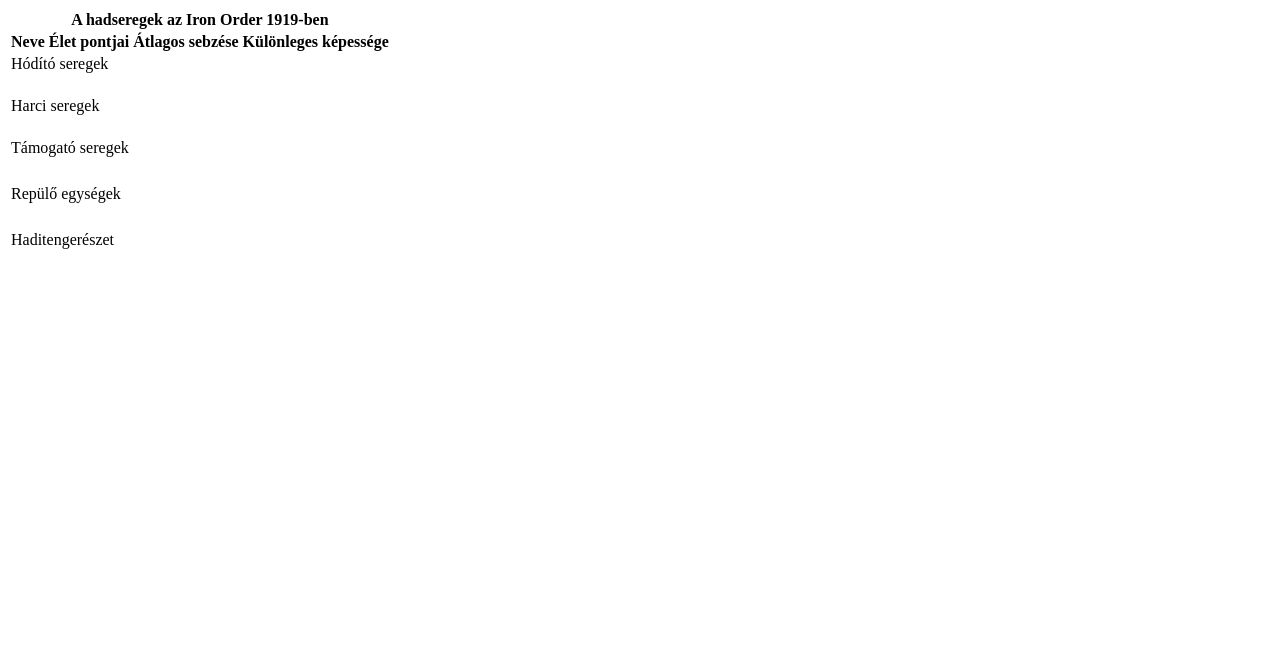
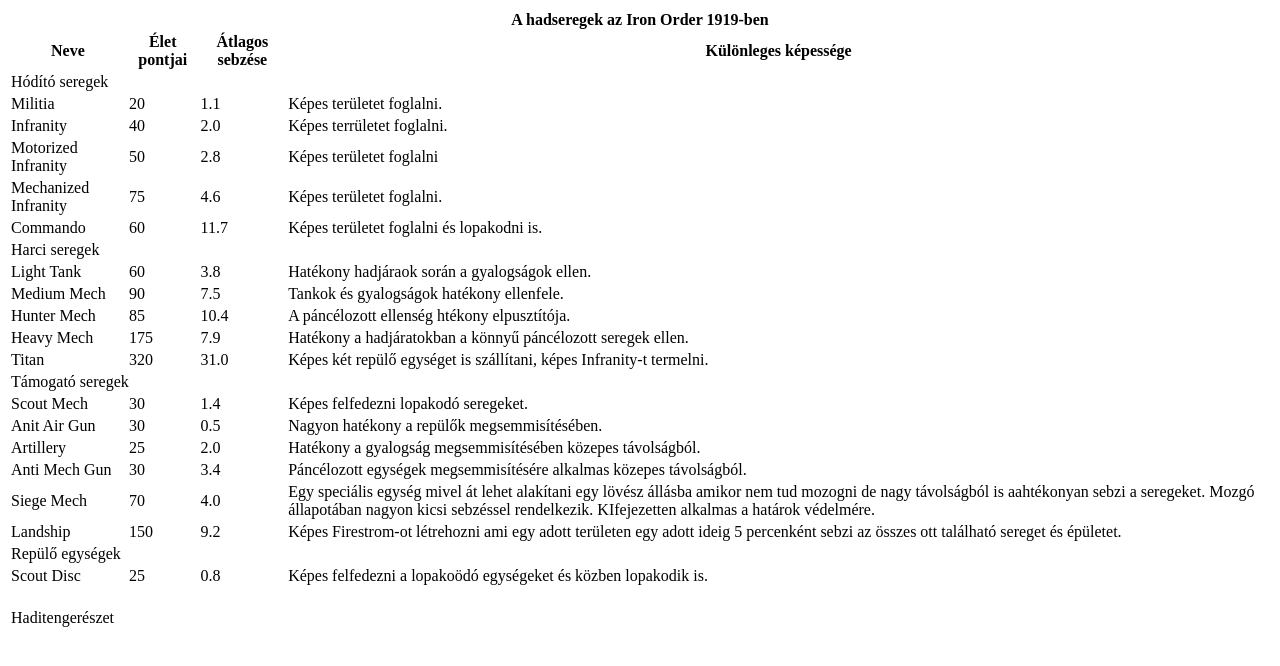
Before and after one commit to Nemedi-VargaMate/Nemedi-VargaMate-webprojekt, a plain HTML site: page HTMLs/hadseregek.html in a window 1280 px wide. Drawn offline with Linux system fonts and the light colour scheme.

Commit message:
Update hadseregek.html

```diff
--- a/HTMLs/hadseregek.html
+++ b/HTMLs/hadseregek.html
@@ -23,115 +23,115 @@
                 <td colspan="4">Hódító seregek</td>
             </tr>
             <tr>
-                <td></td>
-                <td></td>
-                <td></td>
-                <td></td>
+                <td>Militia</td>
+                <td>20</td>
+                <td>1.1</td>
+                <td>Képes területet foglalni.</td>
             </tr>
             <tr>
-                <td></td>
-                <td></td>
-                <td></td>
-                <td></td>
+                <td>Infranity</td>
+                <td>40</td>
+                <td>2.0</td>
+                <td>Képes terrületet foglalni.</td>
             </tr>
             <tr>
-                <td></td>
-                <td></td>
-                <td></td>
-                <td></td>
+                <td>Motorized Infranity</td>
+                <td>50</td>
+                <td>2.8</td>
+                <td>Képes területet foglalni</td>
             </tr>
             <tr>
-                <td></td>
-                <td></td>
-                <td></td>
-                <td></td>
+                <td>Mechanized Infranity</td>
+                <td>75</td>
+                <td>4.6</td>
+                <td>Képes területet foglalni.</td>
             </tr>
             <tr>
-                <td></td>
-                <td></td>
-                <td></td>
-                <td></td>
+                <td>Commando</td>
+                <td>60</td>
+                <td>11.7</td>
+                <td>Képes területet foglalni és lopakodni is.</td>
             </tr>
             <tr>
                 <td colspan="4">Harci seregek</td>
             </tr>
             <tr>
-                <td></td>
-                <td></td>
-                <td></td>
-                <td></td>
+                <td>Light Tank</td>
+                <td>60</td>
+                <td>3.8</td>
+                <td>Hatékony hadjáraok során a gyalogságok ellen.</td>
             </tr>
             <tr>
-                <td></td>
-                <td></td>
-                <td></td>
-                <td></td>
+                <td>Medium Mech</td>
+                <td>90</td>
+                <td>7.5</td>
+                <td>Tankok és gyalogságok hatékony ellenfele.</td>
             </tr>
             <tr>
-                <td></td>
-                <td></td>
-                <td></td>
-                <td></td>
+                <td>Hunter Mech</td>
+                <td>85</td>
+                <td>10.4</td>
+                <td>A páncélozott ellenség htékony elpusztítója.</td>
             </tr>
             <tr>
-                <td></td>
-                <td></td>
-                <td></td>
-                <td></td>
+                <td>Heavy Mech</td>
+                <td>175</td>
+                <td>7.9</td>
+                <td>Hatékony a hadjáratokban a könnyű páncélozott seregek ellen.</td>
             </tr>
             <tr>
-                <td></td>
-                <td></td>
-                <td></td>
-                <td></td>
+                <td>Titan</td>
+                <td>320</td>
+                <td>31.0</td>
+                <td>Képes két repülő egységet is szállítani, képes Infranity-t termelni. </td>
             </tr>
             <tr>
                 <td colspan="4">Támogató seregek</td>
             </tr>
             <tr>
-                <td></td>
-                <td></td>
-                <td></td>
-                <td></td>
+                <td>Scout Mech</td>
+                <td>30</td>
+                <td>1.4</td>
+                <td>Képes felfedezni lopakodó seregeket.</td>
             </tr>
             <tr>
-                <td></td>
-                <td></td>
-                <td></td>
-                <td></td>
+                <td>Anit Air Gun</td>
+                <td>30</td>
+                <td>0.5</td>
+                <td>Nagyon hatékony a repülők megsemmisítésében.</td>
             </tr>
             <tr>
-                <td></td>
-                <td></td>
-                <td></td>
-                <td></td>
+                <td>Artillery</td>
+                <td>25</td>
+                <td>2.0</td>
+                <td>Hatékony a gyalogság megsemmisítésében közepes távolságból.</td>
             </tr>
             <tr>
-                <td></td>
-                <td></td>
-                <td></td>
-                <td></td>
+                <td>Anti Mech Gun</td>
+                <td>30</td>
+                <td>3.4</td>
+                <td>Páncélozott egységek megsemmisítésére alkalmas közepes távolságból.</td>
             </tr>
             <tr>
-                <td></td>
-                <td></td>
-                <td></td>
-                <td></td>
+                <td>Siege Mech</td>
+                <td>70</td>
+                <td>4.0</td>
+                <td>Egy speciális egység mivel át lehet alakítani egy lövész állásba amikor nem tud mozogni de  nagy távolságból is aahtékonyan sebzi a seregeket. Mozgó állapotában nagyon kicsi sebzéssel rendelkezik. KIfejezetten alkalmas a határok  védelmére.</td>
             </tr>
             <tr>
-                <td></td>
-                <td></td>
-                <td></td>
-                <td></td>
+                <td>Landship</td>
+                <td>150</td>
+                <td>9.2</td>
+                <td>Képes Firestrom-ot létrehozni ami egy adott területen egy adott ideig 5 percenként sebzi az összes ott található sereget és épületet.</td>
             </tr>
             <tr>
                 <td colspan="4">Repülő egységek</td>
             </tr>
             <tr>
-                <td></td>
-                <td></td>
-                <td></td>
-                <td></td>
+                <td>Scout Disc</td>
+                <td>25</td>
+                <td>0.8</td>
+                <td>Képes felfedezni a lopakoödó egységeket és közben lopakodik is.</td>
             </tr>
             <tr>
                 <td></td>
```
